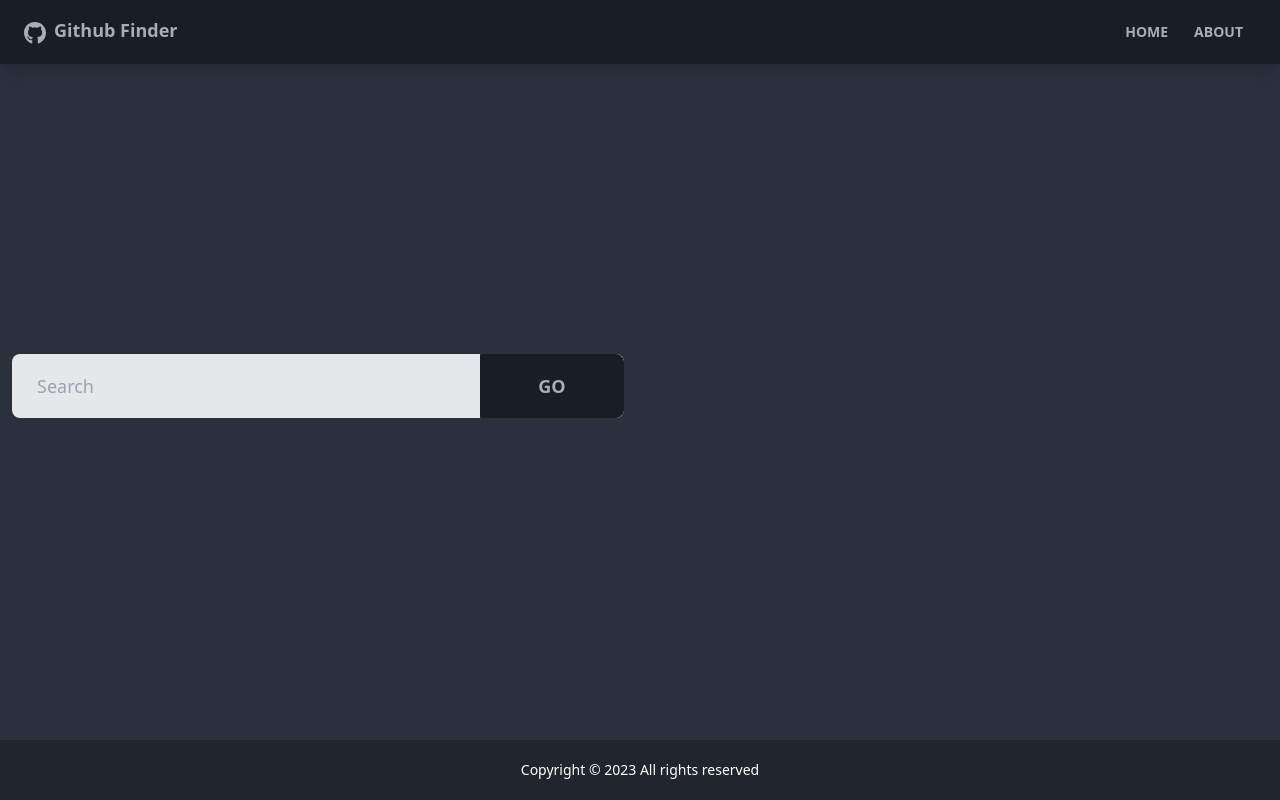
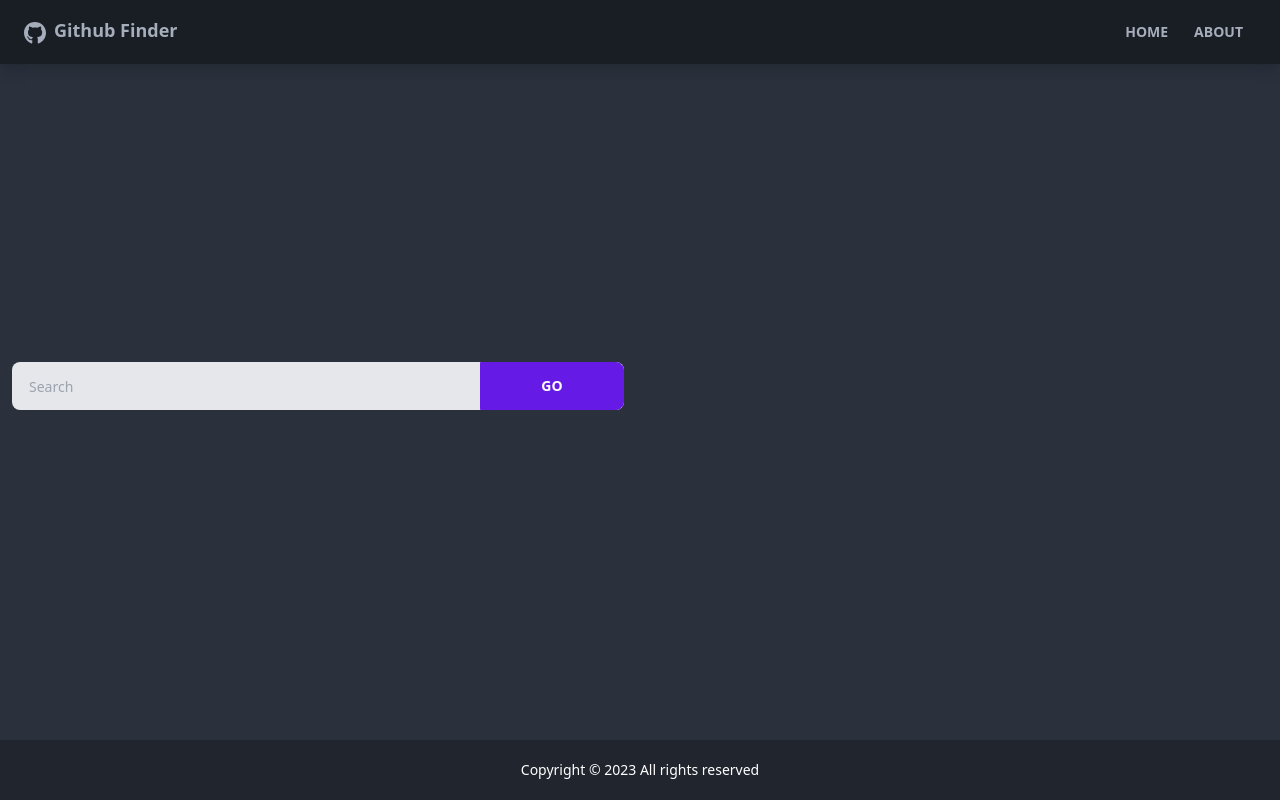
Before and after one commit to setykarimi/Github-finder, a React (Create React App) app: page / in a window 1280 px wide. Built offline with nearby package versions, Linux system fonts and the light colour scheme; the HTML template or start-up script is replaced by a standard one.

Commit message:
Edit button and input classNames

```diff
--- a/src/components/users/UserSearch.jsx
+++ b/src/components/users/UserSearch.jsx
@@ -23,11 +23,11 @@ const UserSearch = () => {
                 <form onSubmit={handleSubmit}>
                     <div className="form-control">
                         <div className="relative">
-                            <input type="text" className="w-full pr-40 bg-gray-200 input input-lg text-black"
+                            <input type="text" className="w-full pr-40 bg-gray-200 input input-md text-black"
                                 placeholder="Search"
                                 value={text}
                                 onChange={handleChange} />
-                            <button type="Submit" className="absolute top-0 right-0 rounded-l-none w-36 btn btn-lg">
+                            <button type="Submit" className="absolute top-0 right-0 rounded-l-none w-36 btn-primary btn btn-md">
                                 Go
                             </button>
                         </div>
@@ -36,7 +36,7 @@ const UserSearch = () => {
             </div>
             {users?.length > 0 && (
                 <div>
-                    <button className="btn btn-ghost btn-lg" onClick={clearUsers}>
+                    <button className="btn btn-md btn-accent" onClick={clearUsers}>
                         Clear
                     </button>
                 </div>
```
